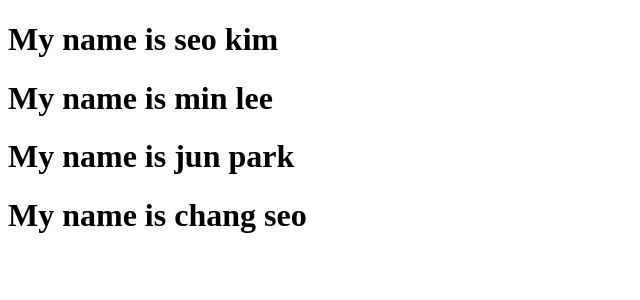
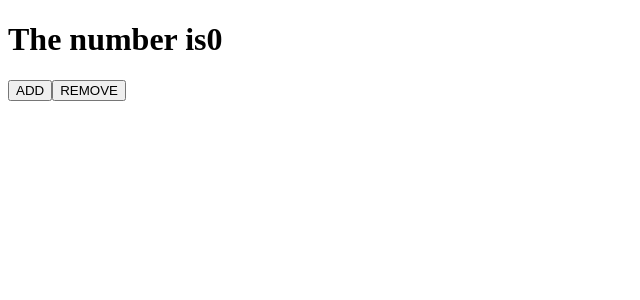
Before and after one commit to seungminkim12/movie-app-recap, a React (Create React App) app: page / in a window 1280 px wide. Shown: the top 300 px of the page, without its empty margins (0-640 px from the left). Built offline with nearby package versions, Linux system fonts and the light colour scheme.

Commit message:
class component

```diff
--- a/src/App.js
+++ b/src/App.js
@@ -1,50 +1,25 @@
 import React from "react";
 import PropTypes from "prop-types";
 
-function Name({ l_name, name }) {
-  return (
-    <h1>
-      My name is {name} {l_name}
-    </h1>
-  );
-}
-
-const names = [
-  {
-    id: 1,
-    last_name: "kim",
-    name: "seo",
-  },
-  {
-    id: 2,
-    last_name: "lee",
-    name: "min",
-  },
-  {
-    id: 3,
-    last_name: "park",
-    name: "jun",
-  },
-  {
-    id: 4,
-    last_name: "seo",
-    name: "chang",
-  },
-];
-
-Name.propTypes = {
-  l_name: PropTypes.string.isRequired,
-  name: PropTypes.string.isRequired,
-};
-
-function App() {
-  return (
-    <div className="App">
-      {names.map((f_name) => (
-        <Name key={f_name.id} l_name={f_name.last_name} name={f_name.name} />
-      ))}
-    </div>
-  );
+class App extends React.Component {
+  state = {
+    count: 0,
+  };
+  add = () => {
+    console.log("ADD");
+  };
+  remove = () => {
+    console.log("REMOVE");
+  };
+  render() {
+    return (
+      <div>
+        <h1>The number is{this.state.count}</h1>
+        <button onClick={this.add}>ADD</button>
+        <button onClick={this.remove}>REMOVE</button>
+      </div>
+    );
+  }
 }
 
 export default App;
```
